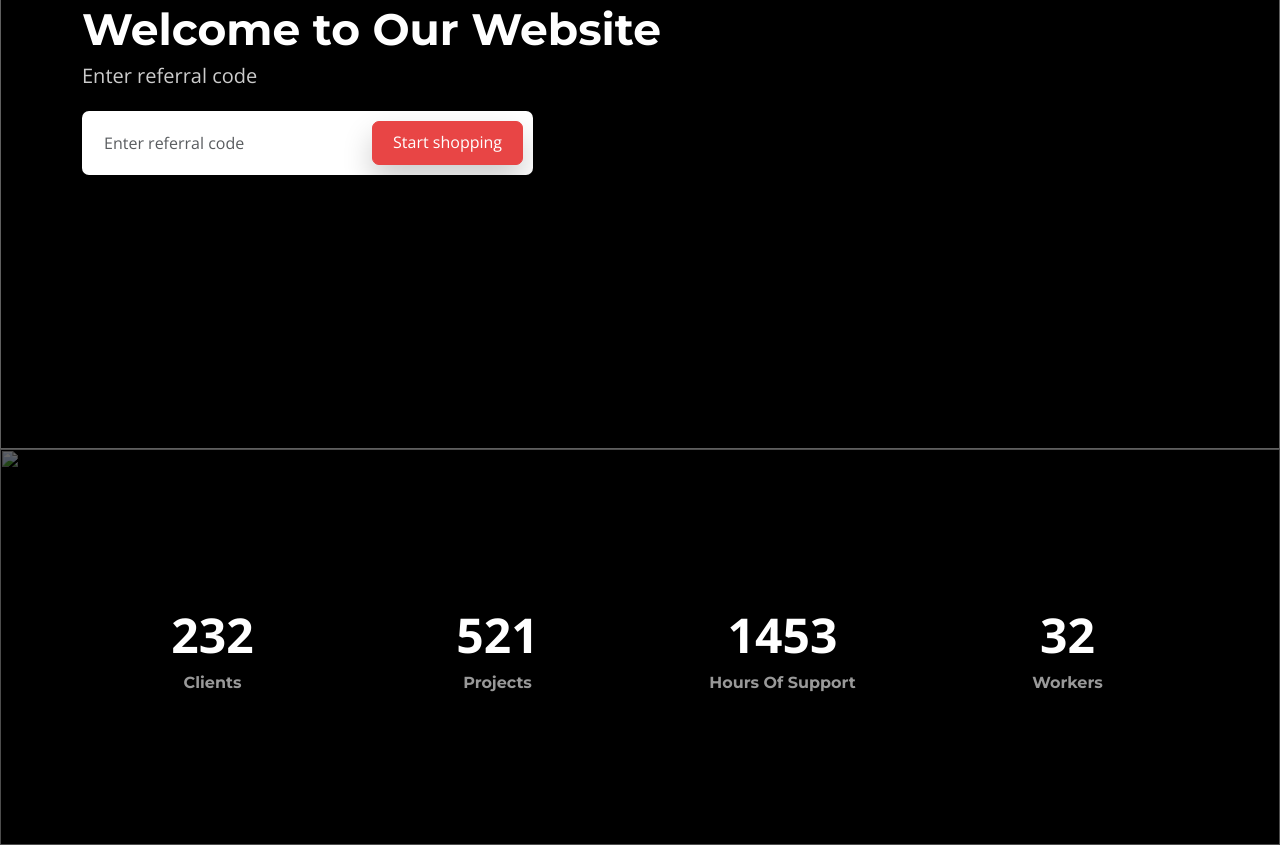
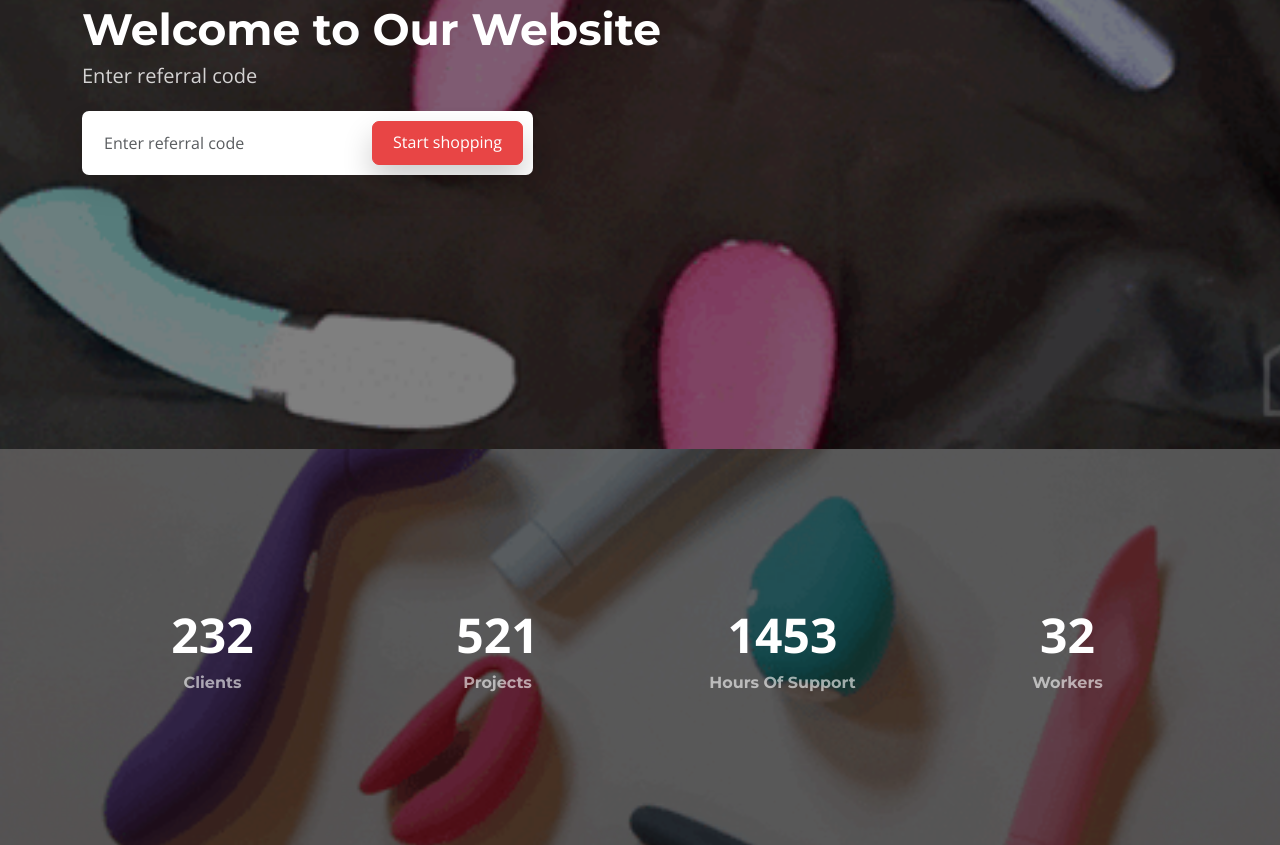
Before and after one commit to Erotreasuretoys/shop, a plain HTML site: page index.html in a window 1280 px wide. Shown: the part 351-1196 px from the top of the page. Drawn offline with nearby package versions, Linux system fonts and the light colour scheme.

Commit message:
Add files via upload

```diff
--- a/index.html
+++ b/index.html
@@ -75,7 +75,7 @@
     <!-- Hero Section - Home Page -->
     <section id="hero" class="hero">
 
-      <img src="asset/img/herobg.jpg" alt="" data-aos="fade-in">
+      <img src="./est/giphy (1).gif" alt="" data-aos="fade-in">
 
       <div class="container">
         <div class="row">
@@ -190,7 +190,7 @@
     <!-- Stats Section - Home Page -->
     <section id="stats" class="stats">
 
-      <img src="asset/img/stts-bg.jpg" alt="" data-aos="fade-in">
+      <img src="./est/giphy.gif" alt="" data-aos="fade-in">
 
       <div class="container position-relative" data-aos="fade-up" data-aos-delay="100">
 
```
Also changed, not shown: est/giphy (1).gif (added), est/giphy.gif (added), est/po.gif (added), 1 other file.
